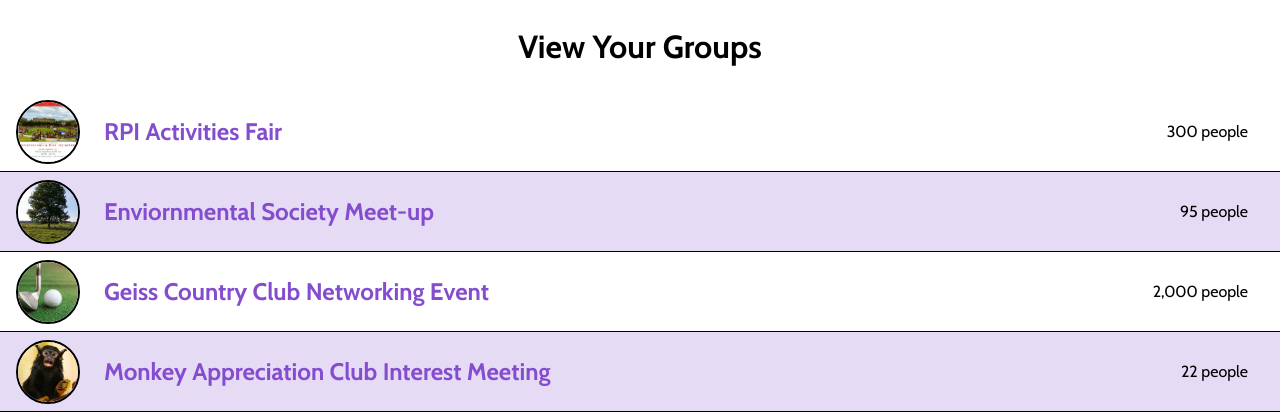
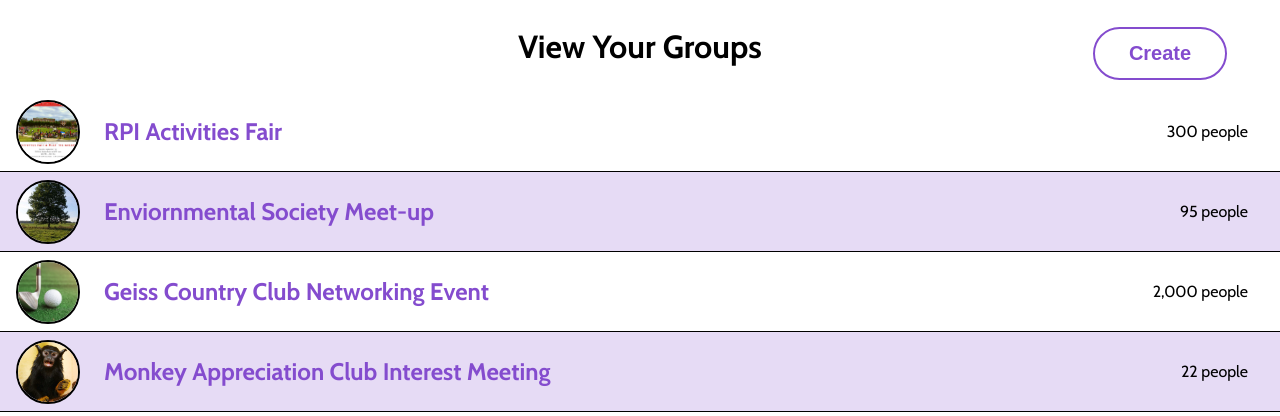
Before and after one commit to Group-2-F21-Web-Systems-Development/contact-me, a PHP site: page /groups.php in a window 1280 px wide. Shown: the part 80-496 px from the top of the page. Run offline with PHP 8.4, Linux system fonts and the light colour scheme.

Commit message:
Added create group button to groups page

```diff
--- a/groups.php
+++ b/groups.php
@@ -13,6 +13,14 @@
 <body>
   <section class="groups">
     <h1>View Your Groups</h1>
+    <button class= "create-groups-btn closed">
+      <h2>Create</h2>
+      <ul>
+        <li class="new-group"><a href="">+ group</a></li>
+        <li><a href="">monkey</a></li>
+        <li><a href="">mommy</a></li>
+      </ul>
+    </button>
     <ul>
       <li class="group">
         <img src="./src/img/activities_fair.jpg" alt="photo of RPI Activities Fair">
--- a/src/styles/groups.css
+++ b/src/styles/groups.css
@@ -2,6 +2,55 @@ h1 {
   /* color: var(--clr-accent); */
   text-align: center;
   font-size: 2em;
+}
+
+.groups {
+  position: relative;
+}
+
+/* create groups and see old created groups button */
+.create-groups-btn {
+  position: absolute;
+  right: 4em;
+  top: 0;
+  width: 10em;
+  height: 4em;
+  border: 2px solid var(--clr-accent);
+  border-radius: 100vw;
+  text-align: left;
+  cursor: pointer;
+  background-color: var(--clr-light);
+  color: var(--clr-accent);
+}
+
+.create-groups-btn h2 {
+  padding: 0;
+  margin: 0;
+  text-align: center;
+}
+
+.create-groups-btn ul {
+  --width: 100px;
+  z-index: 95;
+  height: 100px;
+  width: var(--width);
+  position: absolute;
+  top: calc(2px + 100%);
+  right: 0;
+  padding: 0;
+  margin: 0;
+  border: 2px solid var(--clr-accent);
+  border-top: none;
+  list-style-type: none;
+  transform: scaleY(0);
+  transform-origin: top;
+  transition: 100ms ease-in;
+
+  background-color: var(--clr-light);
+}
+
+.create-groups-btn:hover ul {
+  transform: scaleY(1);
 }
 
 .groups ul {
```
